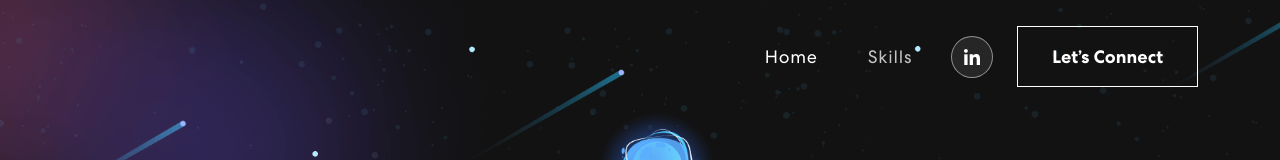
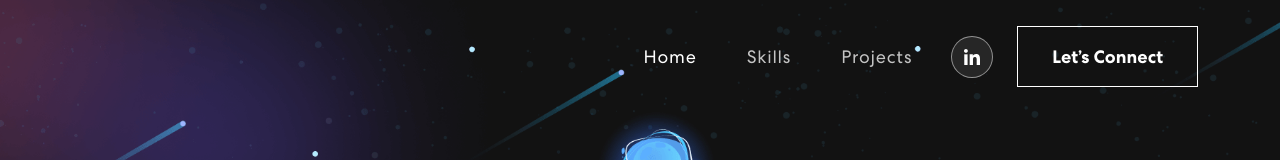
Before and after one commit to Amad-Mart/public-port, a React (Create React App) app: page / in a window 1280 px wide. Shown: the top 160 px of the page. Built offline with nearby package versions, Linux system fonts and the light colour scheme.

Commit message:
added proj

```diff
--- a/src/components/NavBar.js
+++ b/src/components/NavBar.js
@@ -46,7 +46,7 @@
             <Nav className="ms-auto">
               <Nav.Link href="#home" className={activeLink === 'home' ? 'active navbar-link' : 'navbar-link'} onClick={() => onUpdateActiveLink('home')}>Home</Nav.Link>
               <Nav.Link href="#skills" className={activeLink === 'skills' ? 'active navbar-link' : 'navbar-link'} onClick={() => onUpdateActiveLink('skills')}>Skills</Nav.Link>
-              {/* <Nav.Link href="#projects" className={activeLink === 'projects' ? 'active navbar-link' : 'navbar-link'} onClick={() => onUpdateActiveLink('projects')}>Projects</Nav.Link> */}
+              <Nav.Link href="#projects" className={activeLink === 'projects' ? 'active navbar-link' : 'navbar-link'} onClick={() => onUpdateActiveLink('projects')}>Projects</Nav.Link>
             </Nav>
             <span className="navbar-text">
               <div className="social-icon">
```
